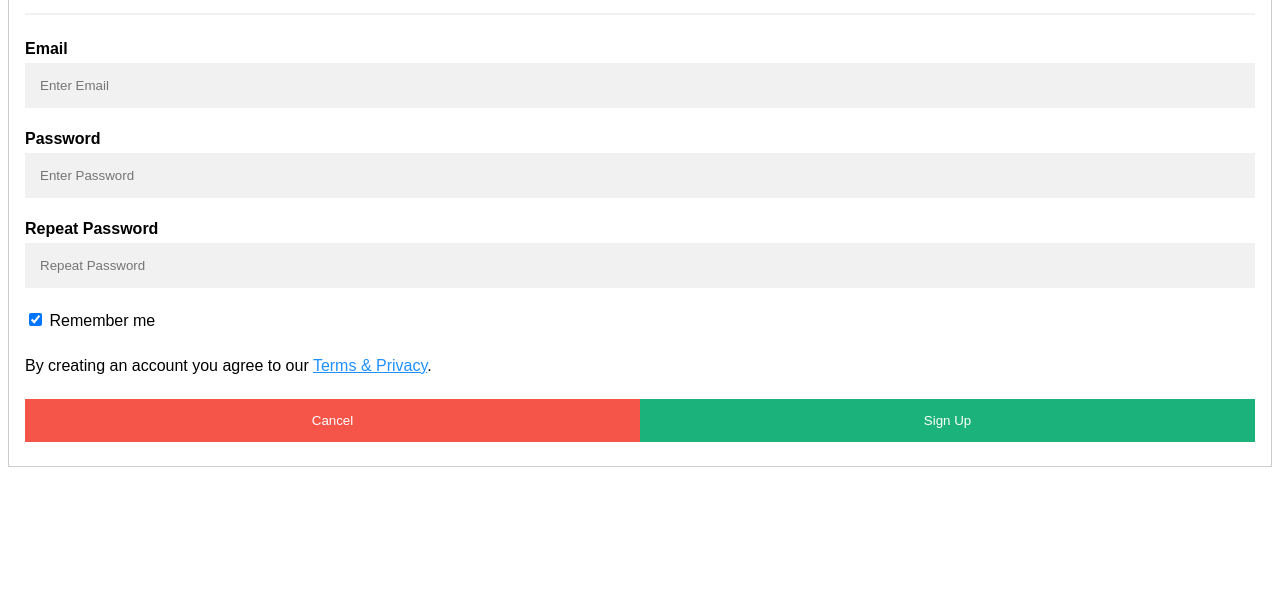
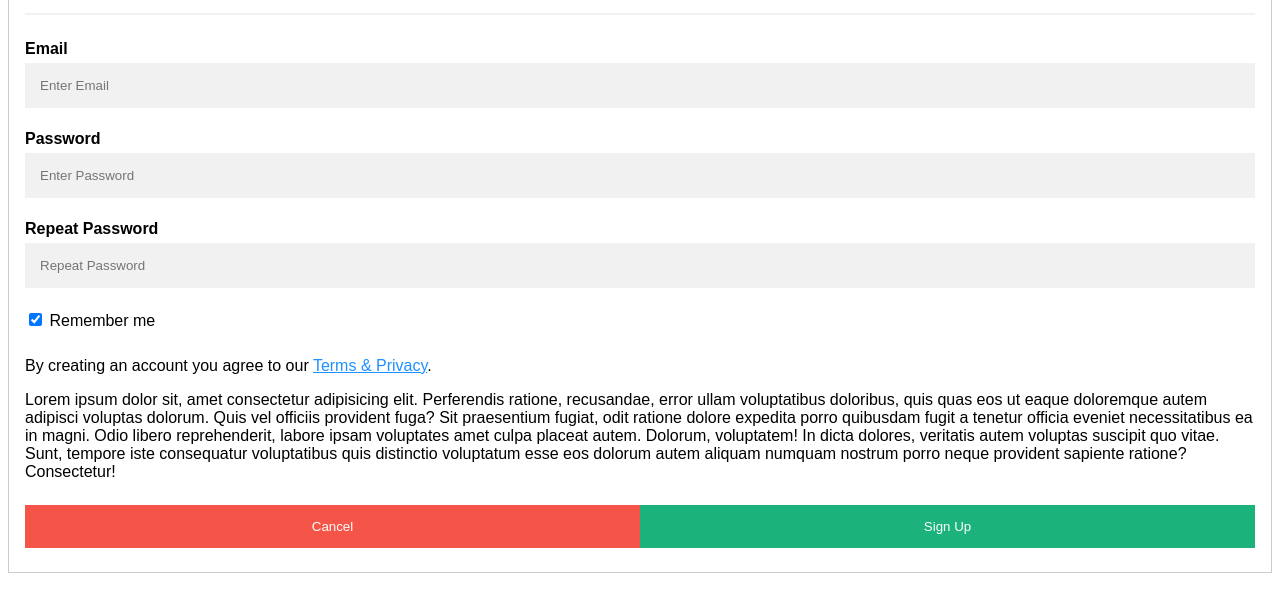
Before and after one commit to lawalmz/login, a website: page index.html in a window 1280 px wide. Shown: the part 126-738 px from the top of the page. Drawn offline with Linux system fonts and the light colour scheme.

Commit message:
second commit

```diff
--- a/index.html
+++ b/index.html
@@ -93,7 +93,9 @@ button:hover {
     </label>
 
     <p>By creating an account you agree to our <a href="#" style="color:dodgerblue">Terms & Privacy</a>.</p>
-
+    <p>Lorem ipsum dolor sit, amet consectetur adipisicing elit. Perferendis ratione, recusandae, error ullam voluptatibus doloribus, quis quas eos ut eaque doloremque autem adipisci voluptas dolorum. Quis vel officiis provident fuga?
+    Sit praesentium fugiat, odit ratione dolore expedita porro quibusdam fugit a tenetur officia eveniet necessitatibus ea in magni. Odio libero reprehenderit, labore ipsam voluptates amet culpa placeat autem. Dolorum, voluptatem!
+    In dicta dolores, veritatis autem voluptas suscipit quo vitae. Sunt, tempore iste consequatur voluptatibus quis distinctio voluptatum esse eos dolorum autem aliquam numquam nostrum porro neque provident sapiente ratione? Consectetur!</p>
     <div class="clearfix">
       <button type="reset" class="cancelbtn">Cancel</button>
       <button type="submit" class="signupbtn">Sign Up</button>
```
